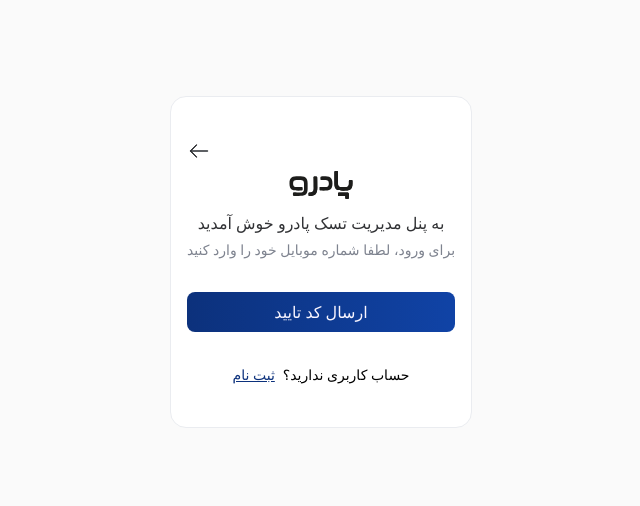
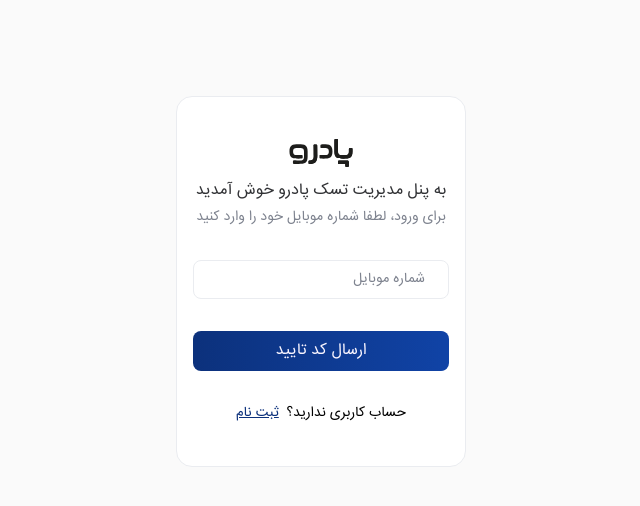
Before and after one commit to Sina-Hgs/IP-finder-react, a React (Vite) app: page / in a window 1280 px wide. Shown: the top 506 px of the page, without its empty margins (319-959 px from the left). Built offline with nearby package versions, Linux system fonts and the light colour scheme.

Commit message:
implement/ first page design done

```diff
--- a/src/components/Container.tsx
+++ b/src/components/Container.tsx
@@ -1,3 +1,4 @@
+import { useNavigate } from "react-router-dom";
 import BackButton from "../assets/icons/arrow-left.svg";
 import Logo from "../assets/images/logo.svg";
 import Button from "./Button";
@@ -17,10 +18,17 @@ const Container = ({
   hero,
   children,
 }: ContainerProps) => {
+  const navigate = useNavigate();
   return (
     <div className="bg-primary px-4 py-[42px] w-fit h-fit flex flex-col justify-center items-center gap-8 rounded-2xl border-primary border-[1px] relative m-auto top-24">
       {hasBackButton && (
-        <Button type="button" variant="simple" onClick={() => {}}>
+        <Button
+          type="button"
+          variant="simple"
+          onClick={() => {
+            navigate("/");
+          }}
+        >
           <img src={BackButton} alt="back-button" className="absolute left-4" />
         </Button>
       )}
--- /dev/null
+++ b/src/components/Input.tsx
@@ -0,0 +1,18 @@
+interface InputProps {
+  placeholder: string;
+  type: "text" | "number";
+}
+
+const Input = ({ placeholder, type }: InputProps) => {
+  return (
+    <input
+      placeholder={placeholder}
+      type={type}
+      className="rounded-lg border-primary border-[1px] text-right text-sm w-64 px-2 py-2 placeholder:text-darkSecondary
+      focus:border-bluePrimary outline-none
+      "
+    />
+  );
+};
+
+export default Input;
--- a/src/index.css
+++ b/src/index.css
@@ -12,6 +12,7 @@
 html {
   scroll-behavior: smooth;
   background-color: #fafafa;
+  font-family: IRANSansWeb;
 }
 
 /*
--- a/src/pages/Login/LoginPage.tsx
+++ b/src/pages/Login/LoginPage.tsx
@@ -1,19 +1,22 @@
 import Button from "../../components/Button";
 import Container from "../../components/Container";
+import Input from "../../components/Input";
 
 const LoginPage = () => {
   return (
     <Container
       hasLogo={true}
-      hasBackButton={true}
+      hasBackButton={false}
       header="به پنل مدیریت تسک پادرو خوش آمدید"
       hero="برای ورود، لطفا شماره موبایل خود را وارد کنید"
     >
+      <Input placeholder="شماره موبایل" type="number" />
+
       <Button variant="primary" onClick={() => {}} type="button">
         ارسال کد تایید
       </Button>
 
-      <div className="text-sm flex gap-2">
+      <div className="text-sm flex gap-2 ">
         <Button type="button" variant="link" onClick={() => {}}>
           ثبت نام
         </Button>
--- a/tailwind.config.js
+++ b/tailwind.config.js
@@ -19,6 +19,7 @@ export default {
       },
       borderColor: {
         primary: "#EAECF0",
+        bluePrimary: "#0C317C",
       },
       fontSize: {
         sm: "14px",
```
